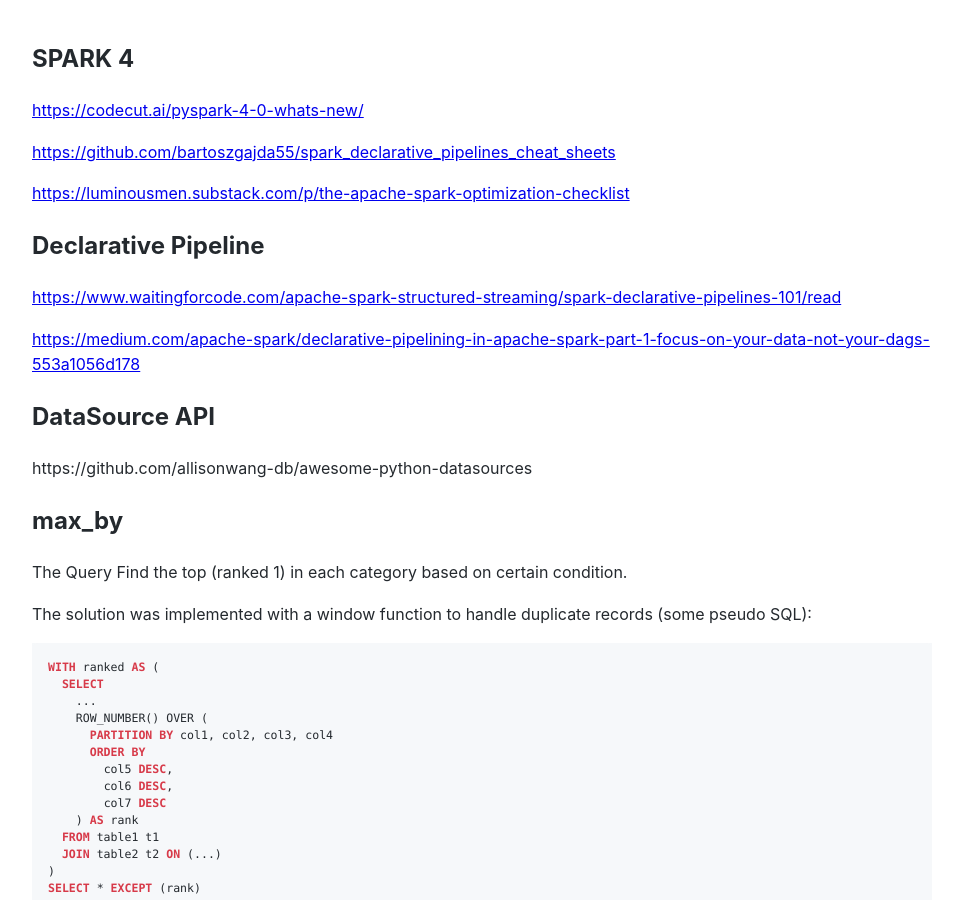
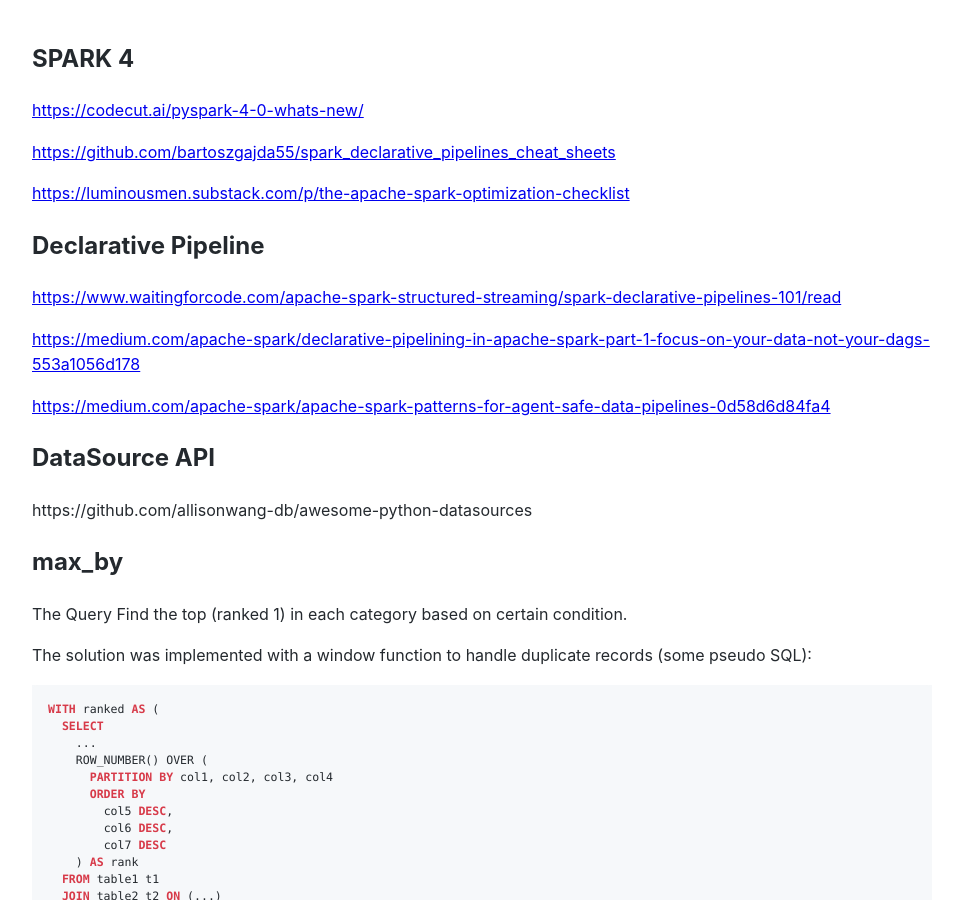
Before and after one commit to Michael-Lubinsky/michael-lubinsky.github.com, a Jekyll site: the page built from spark/spark_4.md, in a window 1280 px wide and 900 px high. Shown: the whole window, without its empty margins (158-1118 px from the left). Built offline with Jekyll 4.4.1, drawn with Linux system fonts in a browser that asks for light colours; our own code applies the rules of GitHub Pages for plain Markdown files.

Commit message:
Update spark_4.md

```diff
--- a/spark/spark_4.md
+++ b/spark/spark_4.md
@@ -11,6 +11,7 @@
 
 <https://medium.com/apache-spark/declarative-pipelining-in-apache-spark-part-1-focus-on-your-data-not-your-dags-553a1056d178>
 
+<https://medium.com/apache-spark/apache-spark-patterns-for-agent-safe-data-pipelines-0d58d6d84fa4>
 
 ## DataSource API
 
```
